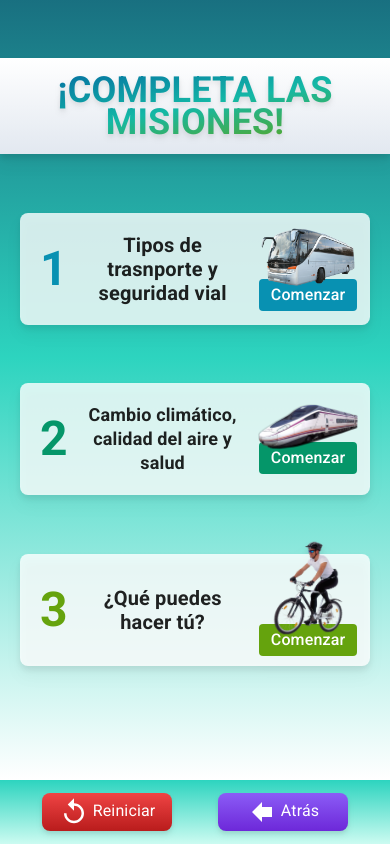
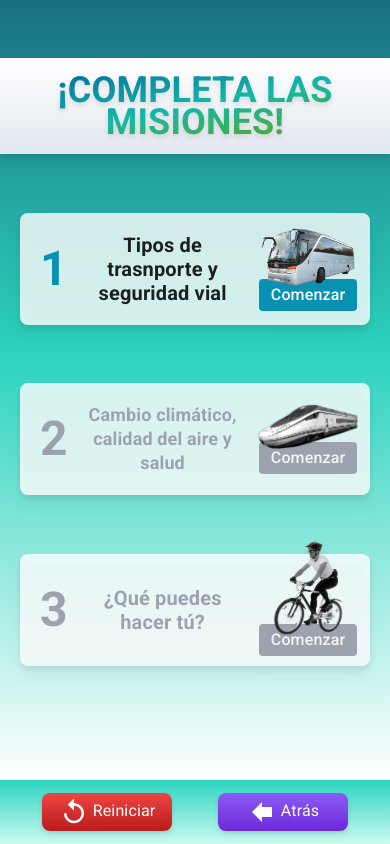
Before and after one commit to FeliOjedaRuiz/ecogames, a React (Vite) app: page /ecogames/game-selection in a window 390 px wide. Built offline with nearby package versions, Linux system fonts and the light colour scheme.

Commit message:
Lock-Unlock Levels

```diff
--- a/src/contexts/ProgressStore.jsx
+++ b/src/contexts/ProgressStore.jsx
@@ -5,13 +5,13 @@ const ProgressContext = createContext();
 function ProgressStore({ children }) {
   const [progress, setProgress] = useState(1);
 
-  const handleUpLevel2 = useCallback(() => {
+  const handleUnlockLevel2 = useCallback(() => {
     console.log("Updating progress level 2");
     setProgress(2);
     localStorage.setItem("progress", 2);
   }, []);
 
-  const handleUpLevel3 = useCallback(() => {
+  const handleUnlockLevel3 = useCallback(() => {
     console.log("Updating progress level 3");
     setProgress(3);
     localStorage.setItem("progress", 3);
@@ -24,7 +24,7 @@ function ProgressStore({ children }) {
   }, []);
 
   return (
-    <ProgressContext.Provider value={{ progress, handleUpLevel2, handleUpLevel3, handleRemoveProgress }}>
+    <ProgressContext.Provider value={{ progress, handleUnlockLevel2, handleUnlockLevel3, handleRemoveProgress }}>
       {children}
     </ProgressContext.Provider>
   );
--- a/src/pages/GameSelectionPage.jsx
+++ b/src/pages/GameSelectionPage.jsx
@@ -4,8 +4,27 @@ import { NavLink } from "react-router-dom";
 import bus from "../assets/images/bus.png";
 import train from "../assets/images/train.png";
 import bike from "../assets/images/bike.png";
+import { ProgressContext } from "../contexts/ProgressStore";
+import { useContext, useEffect, useState } from "react";
 
 function GameSelectionPage() {
+
+  const { progress } = useContext(ProgressContext)
+  const [level2, setlevel2] = useState(false)
+  const [level3, setlevel3] = useState(false)
+
+  useEffect(() => {
+    if (progress === 1) {
+      setlevel2(false)
+      setlevel3(false)
+    } else if (progress === 2) {
+      setlevel2(true)
+    } else if (progress === 3) {
+      setlevel3(true)
+    }
+  }, [progress])
+
+
   return (
     <Layout>
       <div className="bg-gradient-to-b from-white to-slate-200 w-screen relative -left-5 p-4 drop-shadow-lg animate-fade-in1">
@@ -13,6 +32,7 @@ function GameSelectionPage() {
           ¡Completa las misiones!
         </h2>
       </div>
+
       <NavLink to="/ecogames/mision1" className="flex justify-evenly items-center bg-white/80 text-center h-28 rounded-lg p-3 drop-shadow-lg animate-slide-r-1">
         <span className="text-5xl w-1/12 m-2 font-extrabold text-cyan-600">
           1
@@ -32,6 +52,7 @@ function GameSelectionPage() {
           </button>
         </div>
       </NavLink>
+      { level2 &&
       <NavLink to="/ecogames/quiz-1" className="flex justify-evenly items-center bg-white/80 text-center h-28 rounded-lg p-3 drop-shadow-lg animate-slide2">
         <span className="text-5xl w-1/12 m-2 font-extrabold text-emerald-600">
           2
@@ -50,7 +71,28 @@ function GameSelectionPage() {
             Comenzar
           </button>
         </div>
-      </NavLink>
+      </NavLink> }
+      { !level2 &&
+      <div className="flex justify-evenly items-center bg-white/80 text-center h-28 rounded-lg p-3 drop-shadow-lg animate-slide2">
+        <span className="text-5xl w-1/12 m-2 font-extrabold text-gray-400">
+          2
+        </span>
+        <div className="flex flex-col w-7/12 justify-evenly items-center mr-2">
+          <p className="text-lg md:text-2xl font-bold leading-6 text-gray-400 ">
+            Cambio climático, calidad del aire y salud
+          </p>
+        </div>
+        <div
+
+          className="w-4/12 flex flex-col items-center overflow-visible "
+        >
+          <img src={train} alt="" className="w-full z-10 animate-wiki-r grayscale" />
+          <button className="bg-gray-400 py-1 px-3 -mt-2 rounded text-gray-100 text-md md:text-xl font-medium">
+            Comenzar
+          </button>
+        </div>
+      </div> }
+      { level3 &&
       <NavLink to="/ecogames/quiz-1" className="flex justify-evenly items-center bg-white/80 text-center h-28 rounded-lg p-3 drop-shadow-lg animate-slide-r-3">
         <span className="text-5xl w-1/12 m-2 font-extrabold text-lime-600">
           3
@@ -73,7 +115,33 @@ function GameSelectionPage() {
             Comenzar
           </button>
         </div>
-      </NavLink>
+      </NavLink>}
+      { !level3 &&
+      <div className="flex justify-evenly items-center bg-white/80 text-center h-28 rounded-lg p-3 drop-shadow-lg animate-slide-r-3">
+        <span className="text-5xl w-1/12 m-2 font-extrabold text-gray-400">
+          3
+        </span>
+        <div className="flex flex-col w-7/12 justify-evenly items-center mr-2">
+          <p className="text-xl md:text-2xl font-bold leading-6 text-gray-400 ">
+            ¿Qué puedes <br /> hacer tú?
+          </p>
+        </div>
+        <div
+
+          className="w-4/12 flex flex-col items-center overflow-visible "
+        >
+          <img
+            src={bike}
+            alt=""
+            className="h-24 z-10 animate-wiki relative -top-6 grayscale"
+          />
+          <button className="bg-gray-400 py-1 px-3 -mt-9 rounded text-gray-100 text-md md:text-xl font-medium">
+            Comenzar
+          </button>
+        </div>
+      </div>}
+
+
       <NavControls />
     </Layout>
   );
--- a/src/pages/QuizGamePage3.jsx
+++ b/src/pages/QuizGamePage3.jsx
@@ -17,7 +17,7 @@ function QuizGamePage3() {
   const [wrongModalState, setWrongModalState] = useState(false);
   const [finalModalState, setFinalModalState] = useState(false);
 
-  const { handleUpLevel2 } = useContext(ProgressContext)
+  const { handleUnlockLevel2 } = useContext(ProgressContext)
 
   const finalSound = new Audio(final);
   const wrongSound = new Audio(wrong);
@@ -25,7 +25,7 @@ function QuizGamePage3() {
   const finalClick = () => {
     setFinalModalState(!finalModalState);
     finalSound.play();
-    handleUpLevel2()
+    handleUnlockLevel2()
   };
 
   const wrongClick = () => {
```
